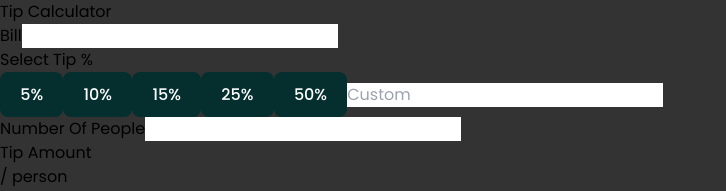
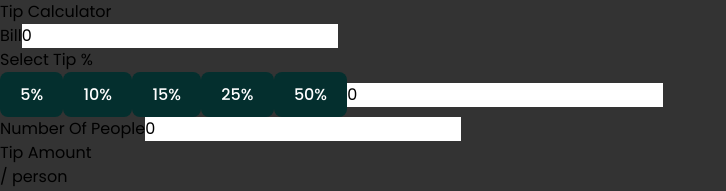
Before and after one commit to Polashahmad01/tip-calculator, a React (Vite) app: page / in a window 1280 px wide. Shown: the top 191 px of the page, without its empty margins (0-726 px from the left). Built offline with nearby package versions, Linux system fonts and the light colour scheme.

Commit message:
Refactor CalculateForm component to use useReducer and useEffect hooks

```diff
--- a/src/components/CalculateForm.jsx
+++ b/src/components/CalculateForm.jsx
@@ -1,11 +1,100 @@
+import { useReducer, useEffect } from "react"
+
+const initalState = {
+  billAmount: 0,
+  customAmount: 0,
+  numberOfPeople: 0,
+  tipAmount: 0,
+  total: 0
+}
+
+const calculateTotalReducer = (state, action) => {
+  switch(action.type) {
+
+    case "UPDATE_BILL_AMOUNT":
+      return {
+        ...state,
+        billAmount: action.payload.amount
+      }
+
+    case "UPDATE_CUSTOM_AMOUNT":
+      return {
+        ...state,
+        customAmount: action.payload.amount
+      }
+
+    case "UPDATE_NUMBER_OF_PEOPLE":
+      return {
+        ...state,
+        numberOfPeople: action.payload.amount
+      }
+
+    case "RESET":
+      return {
+        billAmount: 0,
+        customAmount: 0,
+        numberOfPeople: 0,
+        tipAmount: action.payload.tipAmount,
+        total: action.payload.total
+      }
+
+    default:
+      return initalState
+  }
+}
+
 export const CalculateForm = () => {
 
+  const [calculatedState, dispatch] = useReducer(calculateTotalReducer, initalState)
+  const { billAmount, customAmount, numberOfPeople, tipAmount, total } = calculatedState
+
+  console.log("state", calculatedState)
+
+  const handleSubmit = (event) => {
+    event.preventDefault();
+
+  }
+
+  const handleBillAmountChange = (event) => {
+    dispatch({ type: "UPDATE_BILL_AMOUNT", payload: { amount: event.target.value }})
+  }
+
+  const handleCustomAmountInputChange = (event) => {
+    dispatch({ type: "UPDATE_CUSTOM_AMOUNT", payload: { amount: event.target.value }})
+  }
+
+  const handleNumberOfPeopleChange = (event) => {
+    dispatch({ type: "UPDATE_NUMBER_OF_PEOPLE", payload: { amount: event.target.value }})
+  }
+
+  const resetHandler = () => {
+    dispatch({ type: "RESET", payload: { tipAmount: 0, total: 0 } })
+    console.log("Hi")
+  }
+
+  useEffect(() => {
+    calculateTotal()
+  }, [billAmount, customAmount, numberOfPeople, tipAmount])
+
+  const calculateTotal = () => {
+
+
+  }
+
   return (
-    <form className="bg-white p-6 flex flex-col gap-4 justify-center rounded-2xl w-3/4 lg:w-2/4 md:p-12 md:flex-row md:gap-8">
+    <form
+      className="bg-white p-6 flex flex-col gap-4 justify-center rounded-2xl w-3/4 lg:w-2/4 md:p-12 md:flex-row md:gap-8"
+      onSubmit={handleSubmit}
+    >
       <div className="flex-1">
         <div className="flex flex-col mb-2 md:mb-4">
           <label htmlFor="bill" className="mb-1 text-lg md:text-xl md:mb-2">Bill</label>
-          <input type="text" className="border-2 rounded-lg border-[#042f2e] py-[0.40rem] px-[0.90rem] md:py-[0.55rem] md:px-[1.15rem]" />
+          <input
+            type="number"
+            className="border-2 rounded-lg border-[#042f2e] py-[0.40rem] px-[0.90rem] md:py-[0.55rem] md:px-[1.15rem]"
+            onChange={handleBillAmountChange}
+            value={billAmount}
+          />
         </div>
         <div className="mb-2 md:mb-4">
           <label htmlFor="select" className="text-lg md:text-xl">Select Tip %</label>
@@ -15,12 +104,23 @@ export const CalculateForm = () => {
             <button className="py-[0.40rem] px-[0.90rem] md:py-[0.55rem] md:px-[1.15rem]">15%</button>
             <button className="py-[0.40rem] px-[0.90rem] md:py-[0.55rem] md:px-[1.15rem]">25%</button>
             <button className="py-[0.40rem] px-[0.90rem] md:py-[0.55rem] md:px-[1.15rem]">50%</button>
-            <input type="number" placeholder="Custom" className="border-2 rounded-lg border-[#042f2e] text-center" />
+            <input
+              type="number"
+              placeholder="Custom"
+              className="border-2 rounded-lg border-[#042f2e] text-center"
+              value={customAmount}
+              onChange={handleCustomAmountInputChange}
+            />
           </div>
         </div>
         <div className="flex flex-col">
           <label htmlFor="numberOfPeople" className="text-lg mb-1 md:text-xl md:mb-2">Number Of People</label>
-          <input type="text" className="border-2 rounded-lg border-[#042f2e] py-[0.40rem] px-[0.90rem] md:py-[0.55rem] md:px-[1.15rem]" />
+          <input
+            type="number"
+            className="border-2 rounded-lg border-[#042f2e] py-[0.40rem] px-[0.90rem] md:py-[0.55rem] md:px-[1.15rem]"
+            onChange={handleNumberOfPeopleChange}
+            value={numberOfPeople}
+          />
         </div>
       </div>
       <div className="bg-[#042f2e] rounded-2xl p-8 flex flex-col justify-between flex-1 text-white">
@@ -30,17 +130,22 @@ export const CalculateForm = () => {
               <h5 className="mb-1 font-extrabold text-base md:text-lg">Tip Amount</h5>
               <p className="opacity-50">/ person</p>
             </div>
-            <p className="font-extrabold text-xl md:text-3xl">$0.00</p>
+            <p className="font-extrabold text-xl md:text-3xl">${tipAmount.toFixed(2)}</p>
           </div>
           <div className="flex justify-between items-center mb-4">
             <div>
               <h5 className="mb-1 font-extrabold text-lg">Total</h5>
               <p className="opacity-50">/ person</p>
             </div>
-            <p className="font-extrabold text-xl md:text-3xl">$0.00</p>
+            <p className="font-extrabold text-xl md:text-3xl">${total.toFixed(2)}</p>
           </div>
         </div>
-        <button className="text-white w-full border-[#646cff] tracking-wider transition py-[0.40rem] px-[0.90rem] md:py-[0.55rem] md:px-[1.15rem] hover:bg-neutral-700">RESET</button>
+        <button
+          className="text-white w-full border-[#646cff] tracking-wider transition py-[0.40rem] px-[0.90rem] md:py-[0.55rem] md:px-[1.15rem] hover:bg-neutral-700"
+          onClick={resetHandler}
+          >
+            RESET
+        </button>
       </div>
     </form>
   )
--- a/src/main.jsx
+++ b/src/main.jsx
@@ -1,10 +1,10 @@
-import React from 'react'
+// import React from 'react'
 import ReactDOM from 'react-dom/client'
 import { App } from './App.jsx'
 import './index.css'
 
 ReactDOM.createRoot(document.getElementById('root')).render(
-  <React.StrictMode>
+  // <React.StrictMode>
     <App />
-  </React.StrictMode>,
+  // </React.StrictMode>,
 )
```
